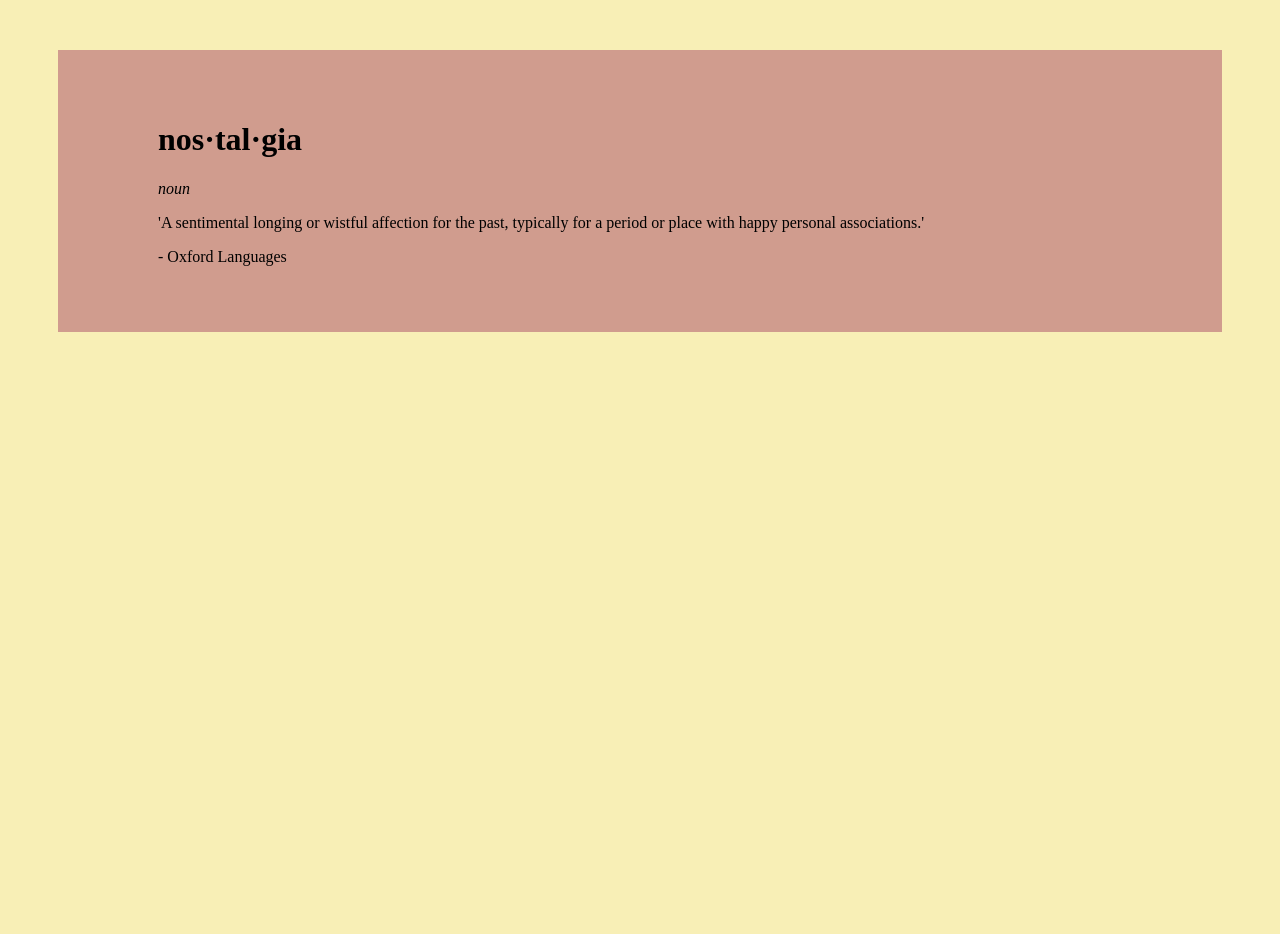
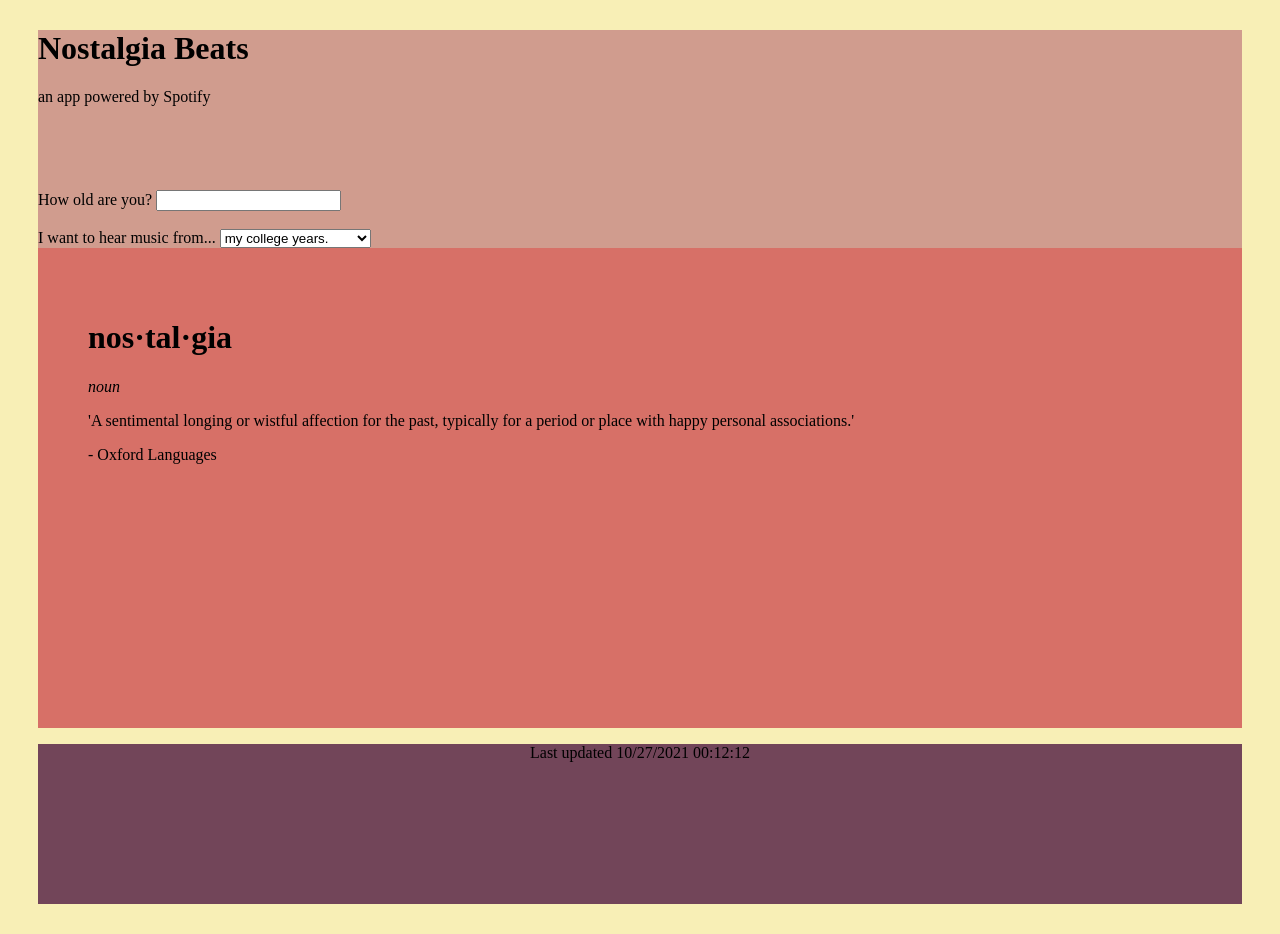
Before and after one commit to acutler1987/Nostalgia-Beats, a plain HTML site: page index.html in a window 1280 px wide. Before the commit the page ends 800 px from the top, so only its background shows below. Drawn offline with Linux system fonts and the light colour scheme.

Commit message:
10/26 commit

```diff
--- a/index.html
+++ b/index.html
@@ -7,6 +7,24 @@
   <style></style>
   <script src=""></script>
   <body>
+    <header>
+      <h1>Nostalgia Beats</h1>
+      <p>an app powered by Spotify</p>
+    </header>
+    <nav>
+      <div>
+        <label for="age">How old are you?</label>
+        <input type="text" id="age" name="age" /><br /><br />
+      </div>
+      <div>
+        <label for="cars">I want to hear music from...</label>
+        <select id="era" name="era">
+          <option value="college_years">my college years.</option>
+          <option value="high_school_years">my high school years.</option>
+          <option value="childhood">my childhood years.</option>
+        </select>
+      </div>
+    </nav>
     <div class="wrapper">
       <div class="landing-text">
         <h1>nos·tal·gia</h1>
@@ -19,4 +37,10 @@
       </div>
     </div>
   </body>
+  <footer>
+    <p>Last updated <span id="demo"></span></p>
+    <script>
+      document.getElementById('demo').innerHTML = document.lastModified;
+    </script>
+  </footer>
 </html>
--- a/styles.css
+++ b/styles.css
@@ -3,11 +3,30 @@ body {
 }
 
 .wrapper {
-  background-color: #d09c8e;
-  margin: 50px;
+  background-color: #d77067;
+  margin: 0px 30px 0px 30px;
+  min-height: 30rem;
 }
 
 .landing-text {
-  margin: 50px;
+  margin: 0px;
   padding: 50px;
 }
+
+header {
+  background-color: #d09c8e;
+  min-height: 10rem;
+  margin: 30px 30px 0px 30px;
+}
+
+nav {
+  background-color: #d09c8e;
+  margin: 0px 30px 0px 30px;
+}
+
+footer {
+  background-color: #724559;
+  text-align: center;
+  min-height: 10rem;
+  margin: 0px 30px 30px 30px;
+}
```
